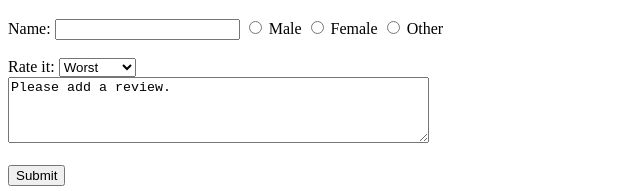
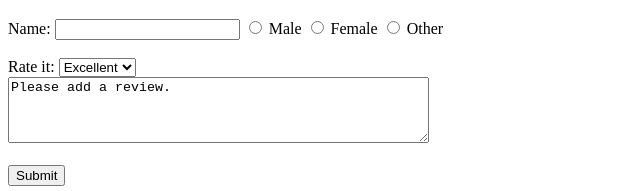
Before and after one commit to mohitsaxenaknoldus/htmlassignment, a plain HTML site: page index.html in a window 1280 px wide. Shown: the part 1478-1669 px from the top of the page, 0-640 px from the left. Drawn offline with Linux system fonts and the light colour scheme.

Commit message:
code cleanup

```diff
--- a/index.html
+++ b/index.html
@@ -82,11 +82,11 @@
             <br><br>
             <label for="cars">Rate it:</label>
             <select name="rating" id="rating">
-              <option value="volvo">Worst</option>
-              <option value="saab">Bad</option>
-              <option value="mercedes">Average</option>
-              <option value="audi">Good</option>
-              <option value="audi">Excellent</option>
+              <option>Excellent</option>
+              <option>Good</option>
+              <option>Average</option>
+              <option>Bad</option>
+              <option>Worst</option>
             </select>
             <br>
             <textarea id="feedback" name="feedback" rows="4" cols="50">Please add a review.</textarea>
```
